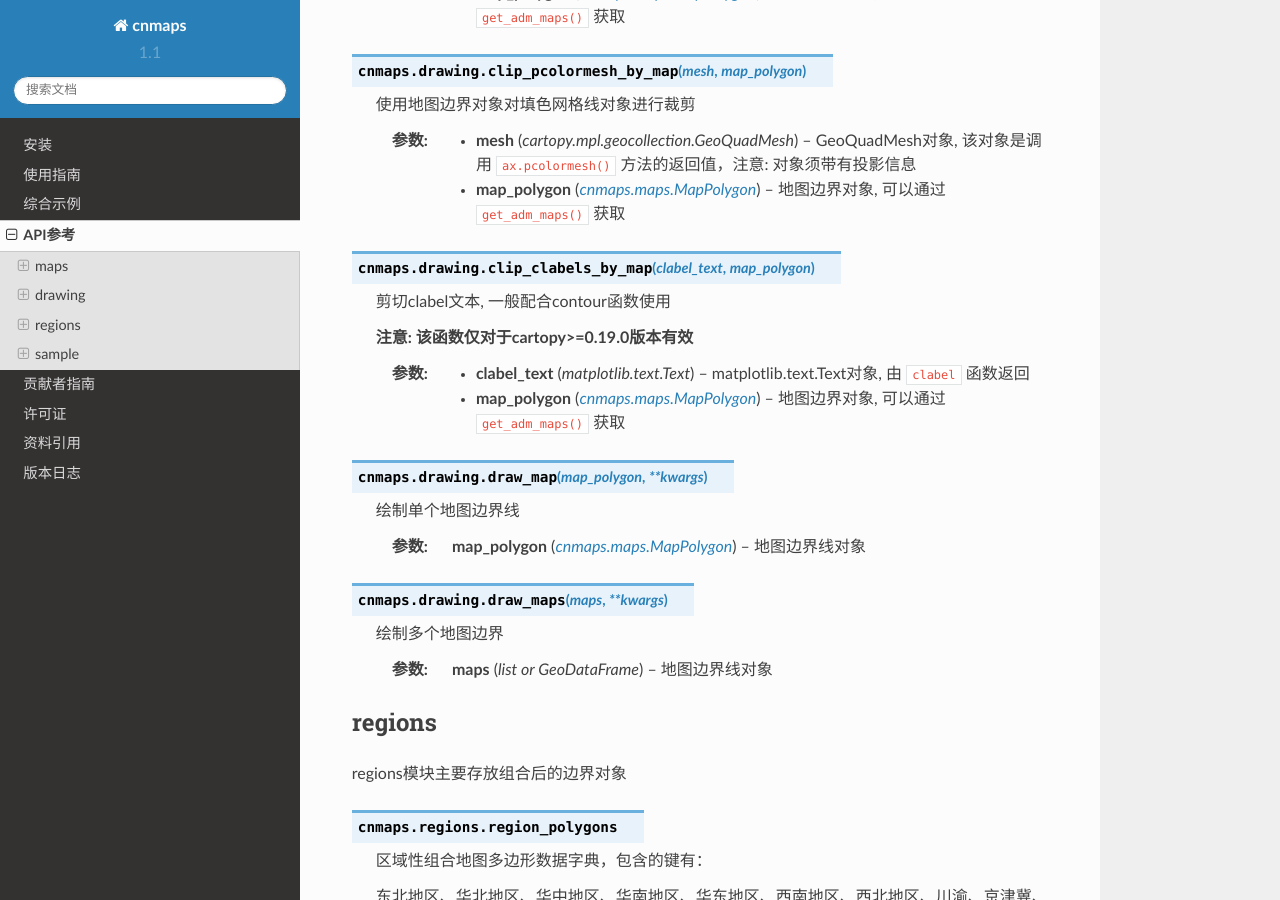
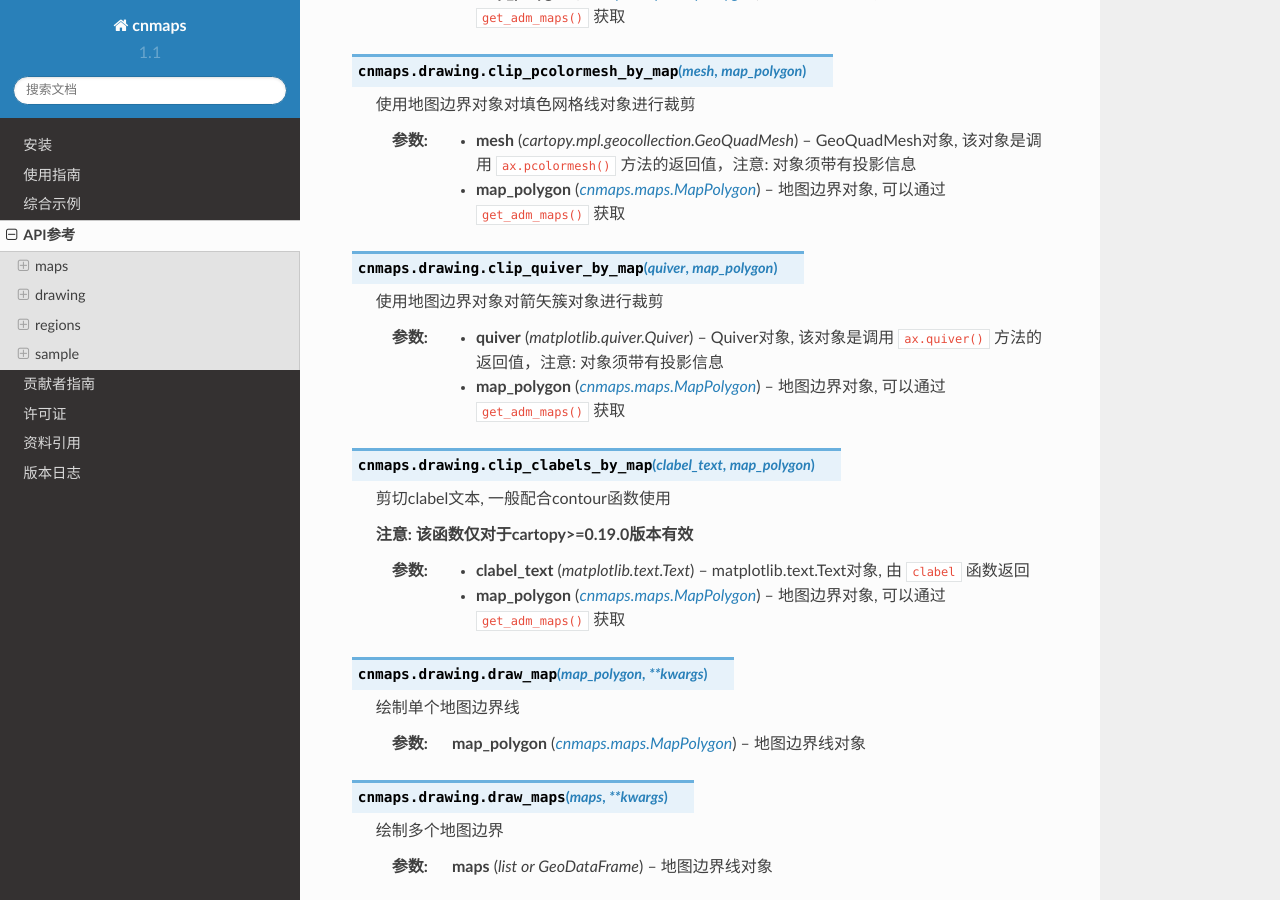
Before and after one commit to cnmetlab/cnmaps, a Sphinx documentation site: the page built from docs/source/content/api-ref.rst, in a window 1280 px wide and 900 px high, scrolled down 3097 px. Built offline with Sphinx 7.4.7 and the Read the Docs theme 2.0.0, drawn with Linux system fonts in a browser that asks for light colours.

Commit message:
docs[skip ci]: add clip_quiver_by_map in api-ref

```diff
--- a/docs/source/content/api-ref.rst
+++ b/docs/source/content/api-ref.rst
@@ -180,6 +180,18 @@ drawing模块主要存放与绘图相关的函数
         地图边界对象, 可以通过 ``get_adm_maps()`` 获取
 
 
+.. py:function:: clip_quiver_by_map(quiver, map_polygon)
+    :module: cnmaps.drawing
+
+    使用地图边界对象对箭矢簇对象进行裁剪
+
+    :param matplotlib.quiver.Quiver quiver:
+        Quiver对象, 该对象是调用 ``ax.quiver()`` 方法的返回值，注意: 对象须带有投影信息
+
+    :param cnmaps.maps.MapPolygon map_polygon:
+        地图边界对象, 可以通过 ``get_adm_maps()`` 获取
+
+
 .. py:function:: clip_clabels_by_map(clabel_text, map_polygon)
     :module: cnmaps.drawing
 
```
